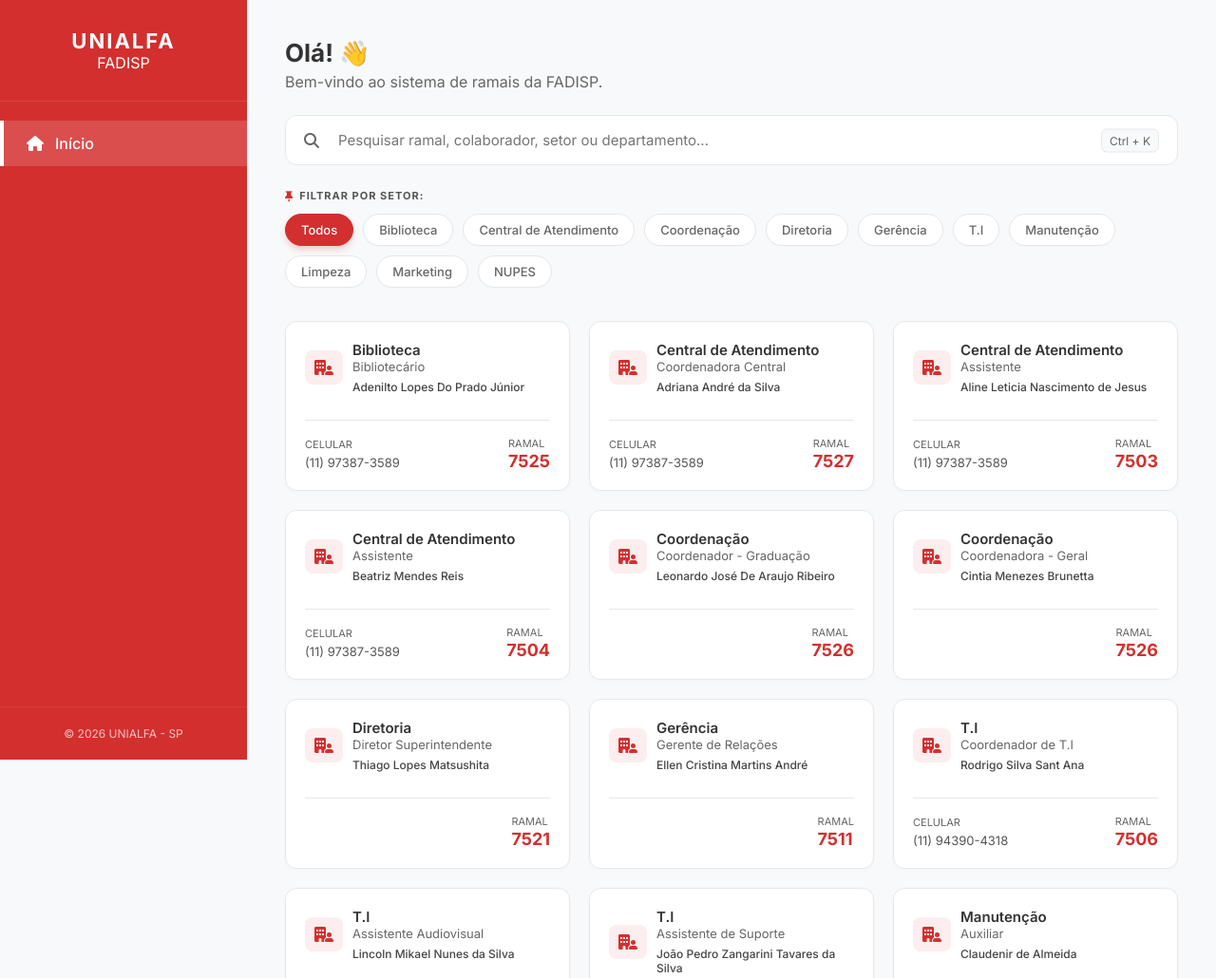
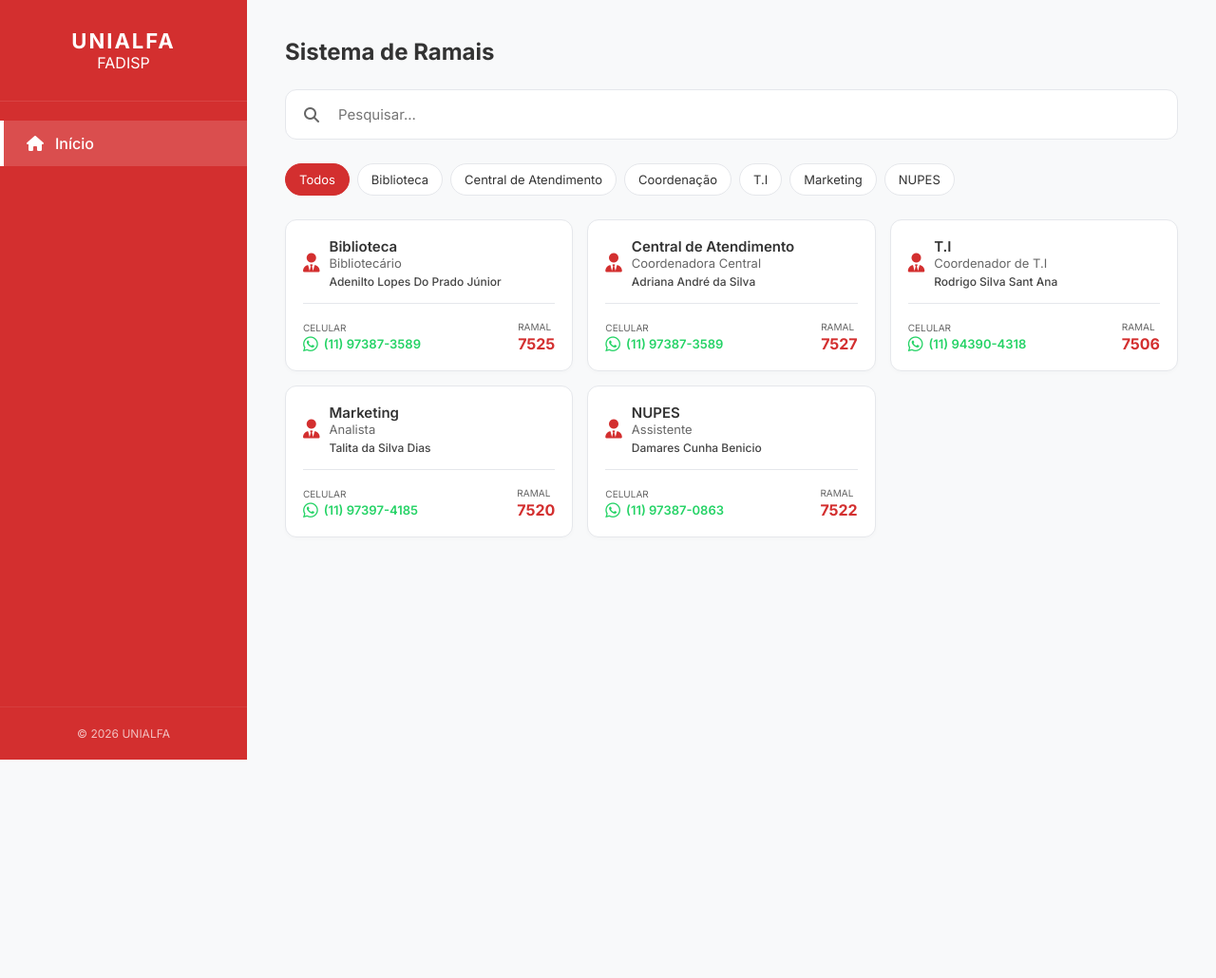
Before and after one commit to rodrigo021ro-ui/ramais-fadisp, a plain HTML site: page index.html in a window 1280 px wide. Shown: the top 1030 px of the page at 95% size. After the commit the page ends 800 px from the top, so only its background shows below. Drawn offline with Linux system fonts and the light colour scheme.

Commit message:
Refactor HTML and CSS for layout improvements

```diff
--- a/index.html
+++ b/index.html
@@ -18,10 +18,19 @@
         }
 
         * { margin: 0; padding: 0; box-sizing: border-box; font-family: 'Inter', sans-serif; }
-        body { background-color: var(--bg-color); color: var(--text-main); display: flex; min-height: 100vh; }
+        body { background-color: var(--bg-color); color: var(--text-main); }
 
-        /* Menu Lateral */
-        aside { width: 260px; background-color: var(--primary-color); color: #ffffff; display: flex; flex-direction: column; justify-content: space-between; position: fixed; height: 100vh; left: 0; top: 0; }
+        /* Mobile First - Ajustes para telas pequenas */
+        aside { display: none; } /* Esconde o menu lateral no mobile por padrão */
+        main { padding: 20px; margin-left: 0; }
+
+        /* Desktop - Menu Lateral Visível */
+        @media (min-width: 768px) {
+            body { display: flex; }
+            aside { width: 260px; background-color: var(--primary-color); color: #ffffff; display: flex; flex-direction: column; justify-content: space-between; position: fixed; height: 100vh; left: 0; top: 0; }
+            main { margin-left: 260px; padding: 40px; width: calc(100% - 260px); }
+        }
+
         .logo-container { padding: 30px 20px; text-align: center; border-bottom: 1px solid rgba(255, 255, 255, 0.1); }
         .logo-container h1 { font-size: 22px; letter-spacing: 2px; font-weight: 700; }
         .nav-links { list-style: none; padding: 20px 0; }
@@ -29,81 +38,59 @@
         .nav-links li.active a { background-color: rgba(255, 255, 255, 0.15); border-left: 4px solid #ffffff; }
         .sidebar-footer { padding: 20px; font-size: 12px; text-align: center; opacity: 0.7; border-top: 1px solid rgba(255, 255, 255, 0.1); }
 
-        /* Conteúdo */
-        main { margin-left: 260px; flex-grow: 1; padding: 40px; }
         .header-welcome { margin-bottom: 25px; }
-        .header-welcome h2 { font-size: 26px; font-weight: 700; }
-        .header-welcome p { color: var(--text-muted); margin-top: 5px; }
+        .header-welcome h2 { font-size: 24px; font-weight: 700; }
 
-        /* Pesquisa */
         .search-bar-container { position: relative; margin-bottom: 25px; }
         .search-bar-container i { position: absolute; left: 20px; top: 50%; transform: translateY(-50%); color: var(--text-muted); }
         .search-bar-container input { width: 100%; padding: 16px 20px 16px 55px; border: 1px solid var(--border-color); border-radius: 12px; font-size: 15px; outline: none; }
-        .search-shortcut { position: absolute; right: 20px; top: 50%; transform: translateY(-50%); background: var(--bg-color); border: 1px solid var(--border-color); padding: 4px 8px; border-radius: 6px; font-size: 12px; color: var(--text-muted); }
 
-        /* Filtro por Setor */
-        .filter-section { margin-bottom: 35px; }
-        .filter-title { font-size: 11px; font-weight: 700; color: #555; text-transform: uppercase; letter-spacing: 1px; margin-bottom: 12px; display: flex; align-items: center; gap: 6px; }
-        .filter-title i { color: var(--primary-color); }
-        .filter-chips { display: flex; flex-wrap: wrap; gap: 10px; }
-        .chip { background: #ffffff; border: 1px solid var(--border-color); padding: 8px 16px; border-radius: 20px; font-size: 13px; font-weight: 500; color: var(--text-muted); cursor: pointer; transition: all 0.2s ease; box-shadow: 0 1px 2px rgba(0,0,0,0.02); }
-        .chip:hover { border-color: var(--primary-color); color: var(--primary-color); }
-        .chip.active { background-color: var(--primary-color); color: #ffffff; border-color: var(--primary-color); box-shadow: 0 4px 6px rgba(211, 47, 47, 0.2); }
+        .filter-section { margin-bottom: 25px; }
+        .filter-chips { display: flex; flex-wrap: wrap; gap: 8px; }
+        .chip { background: #ffffff; border: 1px solid var(--border-color); padding: 8px 14px; border-radius: 20px; font-size: 13px; cursor: pointer; transition: all 0.2s; }
+        .chip.active { background-color: var(--primary-color); color: #ffffff; border-color: var(--primary-color); }
 
-        /* Grid */
-        .ramais-grid { display: grid; grid-template-columns: repeat(auto-fill, minmax(280px, 1fr)); gap: 20px; }
-        .ramal-card { background: var(--card-bg); border: 1px solid var(--border-color); border-radius: 12px; padding: 20px; box-shadow: 0 2px 4px rgba(0,0,0,0.02); display: flex; flex-direction: column; justify-content: space-between; }
-        .card-header-icon { display: flex; align-items: center; gap: 10px; margin-bottom: 12px; }
-        .card-header-icon i { color: var(--primary-color); background: rgba(211, 47, 47, 0.08); padding: 10px; border-radius: 8px; }
+        .ramais-grid { display: grid; grid-template-columns: repeat(auto-fill, minmax(280px, 1fr)); gap: 15px; }
+        .ramal-card { background: var(--card-bg); border: 1px solid var(--border-color); border-radius: 12px; padding: 18px; box-shadow: 0 2px 4px rgba(0,0,0,0.02); }
+
+        .card-header { display: flex; align-items: center; gap: 10px; margin-bottom: 12px; }
+        .card-header i { color: var(--primary-color); font-size: 20px; }
         .card-info h3 { font-size: 15px; font-weight: 600; }
         .card-info p { font-size: 13px; color: var(--text-muted); }
-        .card-info .colaborador { font-size: 12px; color: #444; margin-top: 6px; font-weight: 500; }
+        .colaborador { font-size: 12px; color: #444; margin-top: 4px; font-weight: 500; }
 
-        .card-footer-ramal { margin-top: 15px; padding-top: 12px; border-top: 1px solid var(--border-color); display: flex; justify-content: space-between; align-items: center; }
-        .card-footer-ramal .label { font-size: 11px; color: var(--text-muted); text-transform: uppercase; }
-        .card-footer-ramal .numero { font-size: 18px; font-weight: 700; color: var(--primary-color); }
-        .card-footer-ramal .celular { font-size: 13px; color: #555; }
+        .card-footer { margin-top: 15px; padding-top: 12px; border-top: 1px solid var(--border-color); display: flex; justify-content: space-between; align-items: center; }
+        .label { font-size: 10px; color: var(--text-muted); text-transform: uppercase; }
+        .numero { font-size: 16px; font-weight: 700; color: var(--primary-color); }
+
+        /* Ícone WhatsApp */
+        .whatsapp-link { display: flex; align-items: center; gap: 6px; font-size: 13px; color: #25d366; text-decoration: none; font-weight: 600; }
+        .whatsapp-link i { font-size: 18px; }
     </style>
 </head>
 <body>
     <aside>
         <div>
-            <div class="logo-container">
-                <h1>UNIALFA</h1>
-                <span>FADISP</span>
-            </div>
-            <ul class="nav-links">
-                <li class="active"><a href="#"><i class="fa-solid fa-house"></i> <span>Início</span></a></li>
-            </ul>
+            <div class="logo-container"><h1>UNIALFA</h1><span>FADISP</span></div>
+            <ul class="nav-links"><li class="active"><a href="#"><i class="fa-solid fa-house"></i> <span>Início</span></a></li></ul>
         </div>
-        <div class="sidebar-footer">&copy; 2026 UNIALFA - SP</div>
+        <div class="sidebar-footer">&copy; 2026 UNIALFA</div>
     </aside>
 
     <main>
-        <div class="header-welcome">
-            <h2>Olá! 👋</h2>
-            <p>Bem-vindo ao sistema de ramais da FADISP.</p>
+        <div class="header-welcome"><h2>Sistema de Ramais</h2></div>
+        <div class="search-bar-container">
+            <i class="fa-solid fa-magnifying-glass"></i>
+            <input type="text" id="searchInput" placeholder="Pesquisar...">
         </div>
 
-        <div class="search-bar-container">
-            <i class="fa-solid fa-magnifying-glass"></i>
-            <input type="text" id="searchInput" placeholder="Pesquisar ramal, colaborador, setor ou departamento...">
-            <span class="search-shortcut">Ctrl + K</span>
-        </div>
-
-        <!-- Filtro por Setor -->
         <div class="filter-section">
-            <div class="filter-title"><i class="fa-solid fa-thumbtack"></i> Filtrar por Setor:</div>
             <div class="filter-chips" id="filterChips">
                 <div class="chip active" data-setor="todos">Todos</div>
                 <div class="chip" data-setor="Biblioteca">Biblioteca</div>
                 <div class="chip" data-setor="Central de Atendimento">Central de Atendimento</div>
                 <div class="chip" data-setor="Coordenação">Coordenação</div>
-                <div class="chip" data-setor="Diretoria">Diretoria</div>
-                <div class="chip" data-setor="Gerência">Gerência</div>
                 <div class="chip" data-setor="T.I">T.I</div>
-                <div class="chip" data-setor="Manutenção">Manutenção</div>
-                <div class="chip" data-setor="Limpeza">Limpeza</div>
                 <div class="chip" data-setor="Marketing">Marketing</div>
                 <div class="chip" data-setor="NUPES">NUPES</div>
             </div>
@@ -114,95 +101,45 @@
 
     <script>
         const ramaisData = [
-            { nome: "Adenilto Lopes Do Prado Júnior", setor: "Biblioteca", depto: "Bibliotecário", ramal: "7525", cel: "(11) 97387-3589" },
-            { nome: "Adriana André da Silva", setor: "Central de Atendimento", depto: "Coordenadora Central", ramal: "7527", cel: "(11) 97387-3589" },
-            { nome: "Aline Leticia Nascimento de Jesus", setor: "Central de Atendimento", depto: "Assistente", ramal: "7503", cel: "(11) 97387-3589" },
-            { nome: "Beatriz Mendes Reis", setor: "Central de Atendimento", depto: "Assistente", ramal: "7504", cel: "(11) 97387-3589" },
-            { nome: "Leonardo José De Araujo Ribeiro", setor: "Coordenação", depto: "Coordenador - Graduação", ramal: "7526", cel: null },
-            { nome: "Cintia Menezes Brunetta", setor: "Coordenação", depto: "Coordenadora - Geral", ramal: "7526", cel: null },
-            { nome: "Thiago Lopes Matsushita", setor: "Diretoria", depto: "Diretor Superintendente", ramal: "7521", cel: null },
-            { nome: "Ellen Cristina Martins André", setor: "Gerência", depto: "Gerente de Relações", ramal: "7511", cel: null },
-            { nome: "Rodrigo Silva Sant Ana", setor: "T.I", depto: "Coordenador de T.I", ramal: "7506", cel: "(11) 94390-4318" },
-            { nome: "Lincoln Mikael Nunes da Silva", setor: "T.I", depto: "Assistente Audiovisual", ramal: "7506", cel: "(11) 94390-4318" },
-            { nome: "João Pedro Zangarini Tavares da Silva", setor: "T.I", depto: "Assistente de Suporte", ramal: "7506", cel: "(11) 94390-4318" },
-            { nome: "Claudenir de Almeida", setor: "Manutenção", depto: "Auxiliar", ramal: "7508", cel: null },
-            { nome: "Cleide Vieira Dourado", setor: "Limpeza", depto: "Encarregada", ramal: "7508", cel: null },
-            { nome: "Talita da Silva Dias", setor: "Marketing", depto: "Analista", ramal: "7520", cel: "(11) 97397-4185" },
-            { nome: "Bruna Silva Araujo Teixeira", setor: "Marketing", depto: "Estagiária", ramal: "7520", cel: "(11) 97397-4185" },
-            { nome: "Damares Cunha Benicio", setor: "NUPES", depto: "Assistente", ramal: "7522", cel: "(11) 97387-0863" },
-            { nome: "Gabriela Paiva Araujo", setor: "NUPES", depto: "Analista", ramal: "7512", cel: "(11) 97580-2207" },
-            { nome: "Giovanna Giatti", setor: "NUPES", depto: "Analista", ramal: "7519", cel: "(11) 97580-2207" },
-            { nome: "Kezia Siqueira dos Santos Nunes", setor: "Gerência", depto: "Gerente Administrativa", ramal: "7524", cel: null },
-            { nome: "Rebeca Maria El Amm Cavalari", setor: "NUPES", depto: "Assistente", ramal: "7515", cel: "(11) 97580-2207"  }
+            { nome: "Adenilto Lopes Do Prado Júnior", setor: "Biblioteca", depto: "Bibliotecário", ramal: "7525", cel: "5511973873589" },
+            { nome: "Adriana André da Silva", setor: "Central de Atendimento", depto: "Coordenadora Central", ramal: "7527", cel: "5511973873589" },
+            { nome: "Rodrigo Silva Sant Ana", setor: "T.I", depto: "Coordenador de T.I", ramal: "7506", cel: "5511943904318" },
+            { nome: "Talita da Silva Dias", setor: "Marketing", depto: "Analista", ramal: "7520", cel: "5511973974185" },
+            { nome: "Damares Cunha Benicio", setor: "NUPES", depto: "Assistente", ramal: "7522", cel: "5511973870863" }
         ];
 
-        let setorSelecionado = 'todos';
+        function formatCel(cel) {
+            return `(${cel.substring(2,4)}) ${cel.substring(4,9)}-${cel.substring(9,13)}`;
+        }
 
         function renderCards(data) {
             const grid = document.getElementById('ramaisGrid');
-            grid.innerHTML = '';
-
-            if (data.length === 0) {
-                grid.innerHTML = '<p style="color: var(--text-muted); grid-column: 1/-1; text-align: center; padding: 30px;">Nenhum ramal encontrado.</p>';
-                return;
-            }
-
-            data.forEach(item => {
-                const card = document.createElement('div');
-                card.className = 'ramal-card';
-                const celHtml = item.cel ? `<div><span class="label">Celular</span><br><span class="celular">${item.cel}</span></div>` : '';
-
-                card.innerHTML = `
-                    <div class="card-header-icon">
-                        <i class="fa-solid fa-building-user"></i>
-                        <div class="card-info">
-                            <h3>${item.setor}</h3>
-                            <p>${item.depto}</p>
-                            <div class="colaborador">${item.nome}</div>
+            grid.innerHTML = data.map(item => `
+                <div class="ramal-card">
+                    <div class="card-header"><i class="fa-solid fa-user-tie"></i>
+                        <div class="card-info"><h3>${item.setor}</h3><p>${item.depto}</p><div class="colaborador">${item.nome}</div></div>
+                    </div>
+                    <div class="card-footer">
+                        <div>
+                            <span class="label">Celular</span><br>
+                            <a href="https://api.whatsapp.com/send?phone=${item.cel}" target="_blank" class="whatsapp-link">
+                                <i class="fa-brands fa-whatsapp"></i> ${formatCel(item.cel)}
+                            </a>
                         </div>
+                        <div><span class="label">Ramal</span><div class="numero">${item.ramal}</div></div>
                     </div>
-                    <div class="card-footer-ramal">
-                        ${celHtml}
-                        <div style="${!item.cel ? 'margin-left: auto;' : ''}">
-                            <span class="label">Ramal</span>
-                            <div class="numero">${item.ramal}</div>
-                        </div>
-                    </div>
-                `;
-                grid.appendChild(card);
-            });
+                </div>
+            `).join('');
         }
 
-        function filtrarDados() {
-            const termo = document.getElementById('searchInput').value.toLowerCase();
-
-            const filtrados = ramaisData.filter(item => {
-                const matchSetor = (setorSelecionado === 'todos' || item.setor === setorSelecionado);
-                const matchTermo = item.nome.toLowerCase().includes(termo) ||
-                                   item.setor.toLowerCase().includes(termo) ||
-                                   item.depto.toLowerCase().includes(termo) ||
-                                   item.ramal.includes(termo);
-                return matchSetor && matchTermo;
-            });
-
-            renderCards(filtrados);
-        }
-
-        // Evento de busca por texto
-        document.getElementById('searchInput').addEventListener('input', filtrarDados);
-
-        // Eventos dos botões de filtro (chips)
-        document.querySelectorAll('.chip').forEach(chip => {
-            chip.addEventListener('click', (e) => {
-                document.querySelectorAll('.chip').forEach(c => c.classList.remove('active'));
-                e.target.classList.add('active');
-                setorSelecionado = e.target.getAttribute('data-setor');
-                filtrarDados();
-            });
+        document.getElementById('searchInput').addEventListener('input', (e) => {
+            const val = e.target.value.toLowerCase();
+            renderCards(ramaisData.filter(i => i.nome.toLowerCase().includes(val) || i.setor.toLowerCase().includes(val)));
         });
 
-        // Renderização inicial
         renderCards(ramaisData);
     </script>
 </body>
 </html>
+</body>
+</html>
```
